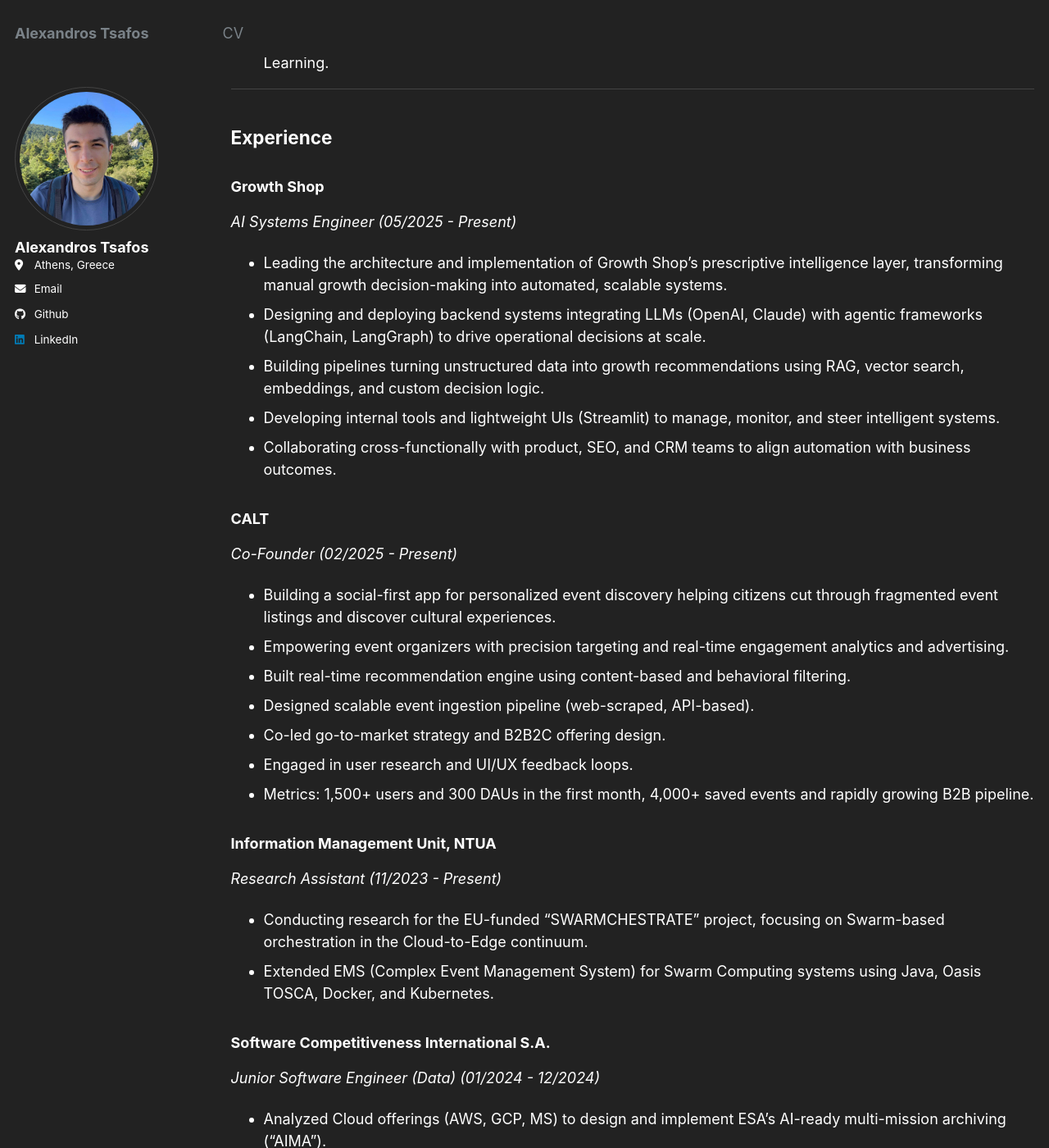
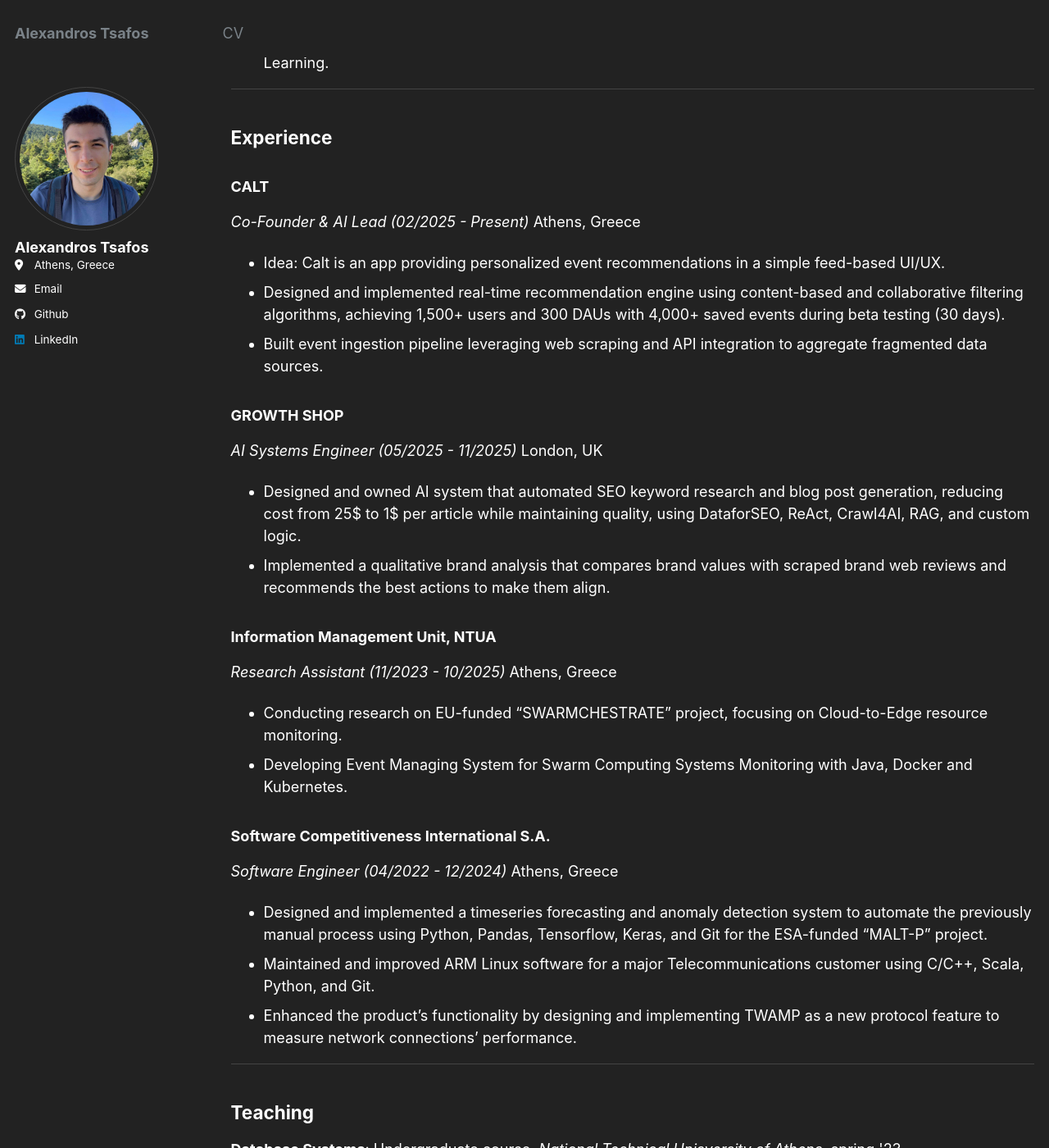
Before and after one commit to alextsaf/alextsaf.github.io, a Jekyll site: the page built from _pages/cv.md, in a window 1280 px wide and 1400 px high, scrolled down 395 px. Shown: the whole window at 82% size. Built offline with Jekyll 4.4.1, drawn with Linux system fonts in a browser that asks for light colours; some of the changed text lies outside the part shown.

```diff
--- a/_pages/cv.md
+++ b/_pages/cv.md
@@ -25,41 +25,31 @@ Athens, Attiki, Greece
 
 ## Experience
 
-### Growth Shop
-<i>AI Systems Engineer (05/2025 - Present)</i>
+### CALT
+<i>Co-Founder & AI Lead (02/2025 - Present)  </i>
+Athens, Greece
+- Idea: Calt is an app providing personalized event recommendations in a simple feed-based UI/UX.
+- Designed and implemented real-time recommendation engine using content-based and collaborative filtering algorithms, achieving 1,500+ users and 300 DAUs with 4,000+ saved events during beta testing (30 days).
+- Built event ingestion pipeline leveraging web scraping and API integration to aggregate fragmented data sources.
 
-- Leading the architecture and implementation of Growth Shop's prescriptive intelligence layer, transforming manual growth decision-making into automated, scalable systems.
-- Designing and deploying backend systems integrating LLMs (OpenAI, Claude) with agentic frameworks (LangChain, LangGraph) to drive operational decisions at scale.
-- Building pipelines turning unstructured data into growth recommendations using RAG, vector search, embeddings, and custom decision logic.
-- Developing internal tools and lightweight UIs (Streamlit) to manage, monitor, and steer intelligent systems.
-- Collaborating cross-functionally with product, SEO, and CRM teams to align automation with business outcomes.
-
-### CALT
-<i>Co-Founder (02/2025 - Present)</i>
-
-- Building a social-first app for personalized event discovery helping citizens cut through fragmented event listings and discover cultural experiences.
-- Empowering event organizers with precision targeting and real-time engagement analytics and advertising.
-- Built real-time recommendation engine using content-based and behavioral filtering.
-- Designed scalable event ingestion pipeline (web-scraped, API-based).
-- Co-led go-to-market strategy and B2B2C offering design.
-- Engaged in user research and UI/UX feedback loops.
-- Metrics: 1,500+ users and 300 DAUs in the first month, 4,000+ saved events and rapidly growing B2B pipeline.
-
+### GROWTH SHOP
+<i>AI Systems Engineer (05/2025 - 11/2025)  </i>
+London, UK
+- Designed and owned AI system that automated SEO keyword research and blog post generation, reducing cost from 25$ to 1$ per article while maintaining quality, using DataforSEO, ReAct, Crawl4AI, RAG, and custom logic.
+- Implemented a qualitative brand analysis that compares brand values with scraped brand web reviews and recommends the best actions to make them align.
 
 ### Information Management Unit, NTUA
-<i>Research Assistant (11/2023 - Present)  </i>
-- Conducting research for the EU-funded "SWARMCHESTRATE" project, focusing on Swarm-based orchestration in the Cloud-to-Edge continuum.
-- Extended EMS (Complex Event Management System) for Swarm Computing systems using Java, Oasis TOSCA, Docker, and Kubernetes.
+<i>Research Assistant (11/2023 - 10/2025)  </i>
+Athens, Greece
+- Conducting research on EU-funded "SWARMCHESTRATE" project, focusing on Cloud-to-Edge resource monitoring.
+- Developing Event Managing System for Swarm Computing Systems Monitoring with Java, Docker and Kubernetes.
 
 ### Software Competitiveness International S.A.
-<i>Junior Software Engineer (Data) (01/2024 - 12/2024)  </i>
-- Analyzed Cloud offerings (AWS, GCP, MS) to design and implement ESA's AI-ready multi-mission archiving ("AIMA").
-- Built timeseries forecasting and anomaly detection systems using Python, Pandas, Tensorflow, Keras, and Git on ESA's MALT-P project.
-- Reported directly to technical owners and engaged with ESA stakeholders across disciplines.
-
-<i>Junior Software Engineer** (04/2022 - 01/2024)  </i>
-- Maintained and improved ARM Linux software for an external major Telecommunications customer using C/C++, Scala, Bash, Python, and Git.
-- Enchanched the product's functionality by designing and implementing TWAMP as a new protocol feature to measure network connections' performance.
+<i>Software Engineer (04/2022 - 12/2024)  </i>
+Athens, Greece
+- Designed and implemented a timeseries forecasting and anomaly detection system to automate the previously manual process using Python, Pandas, Tensorflow, Keras, and Git for the ESA-funded "MALT-P" project.
+- Maintained and improved ARM Linux software for a major Telecommunications customer using C/C++, Scala, Python, and Git.
+- Enhanced the product's functionality by designing and implementing TWAMP as a new protocol feature to measure network connections' performance.
 
 
 ---
@@ -78,20 +68,15 @@ Athens, Attiki, Greece
 
 ---
 
-## Other
-
-### Co-Creator of [CaLT](https://www.calt.gr)
-**Idea:** Calt is an event recommendation app providing personalized cultural, educational, and volunteering suggestions.
-
-**Awards:**
+## Awards
 - Won 3rd place in the Innovation Attica Hackathon 2024 among 18 teams (1000€ prize)
 - Won 5th place in the first Apps4Athens Hackathon of Athens Municipality among 44 teams
 
 ---
 
 ## Competitions
-- **14th National ECE Conference CODE: 1st Place** \| Three-hour hackathon, consisted of five algorithmic problems of increasing difficulty. Won, passing 24/25 total test cases.
-- **Zero Robotics Finalists: ISS Finals** \| Competition for High School Students. Programming (in C) SPHERES satellites for a NASA mission. Finalists (twice, as a member of Zanneio Stardust), in the live championship aboard the International Space Station.
+- **14th National ECE Conference CODE: 1st Place** — Three-hour hackathon, consisted of five algorithmic problems of increasing difficulty. Won, passing 24/25 total test cases.
+- **Zero Robotics Finalists: ISS Finals** — Competition for High School Students. Programming (in C) SPHERES satellites for a NASA mission. Finalists (twice, as a member of Zanneio Stardust), in the live championship aboard the International Space Station.
 
 
 ---
```
Also changed, not shown: _pages/about.md (+6 -11 lines), _news/2024-02-17-paper-title-number-4.md (renamed from _publications/2024-02-17-paper-title-number-4.md).
